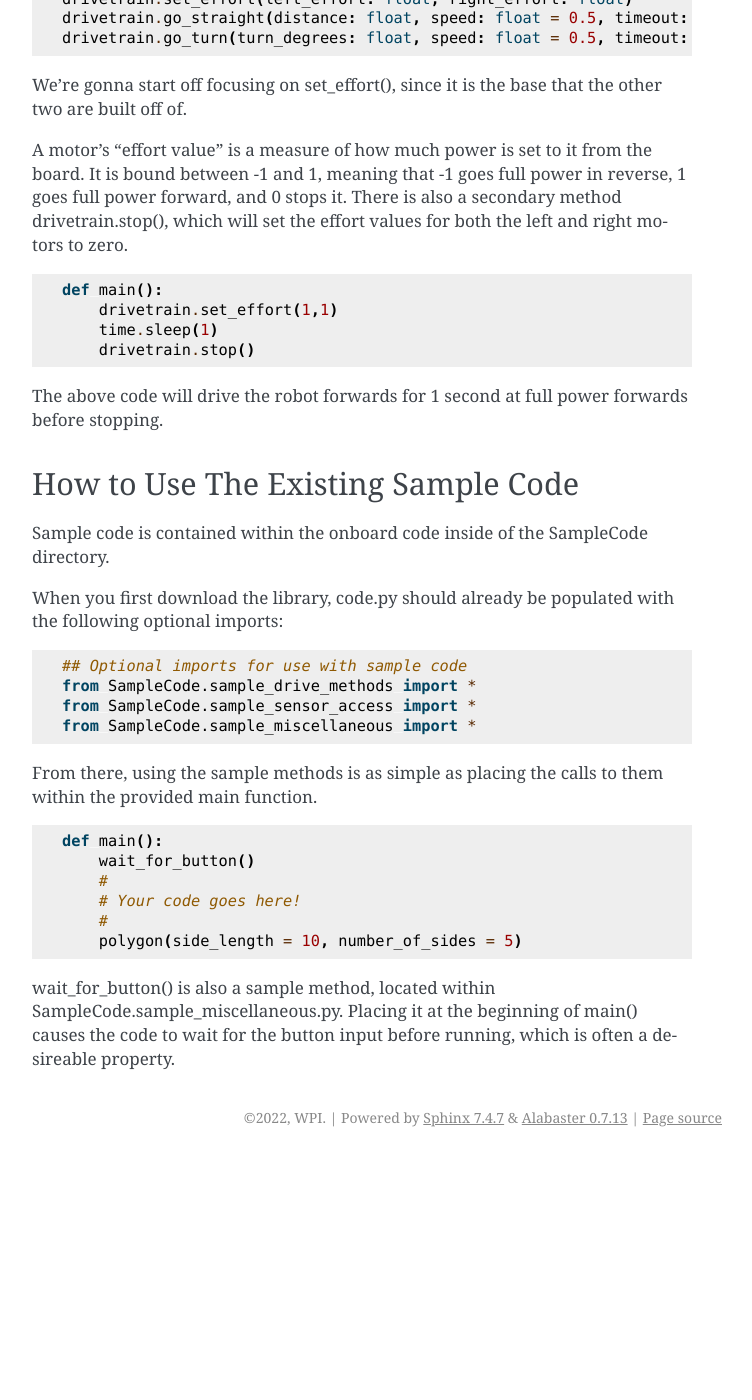
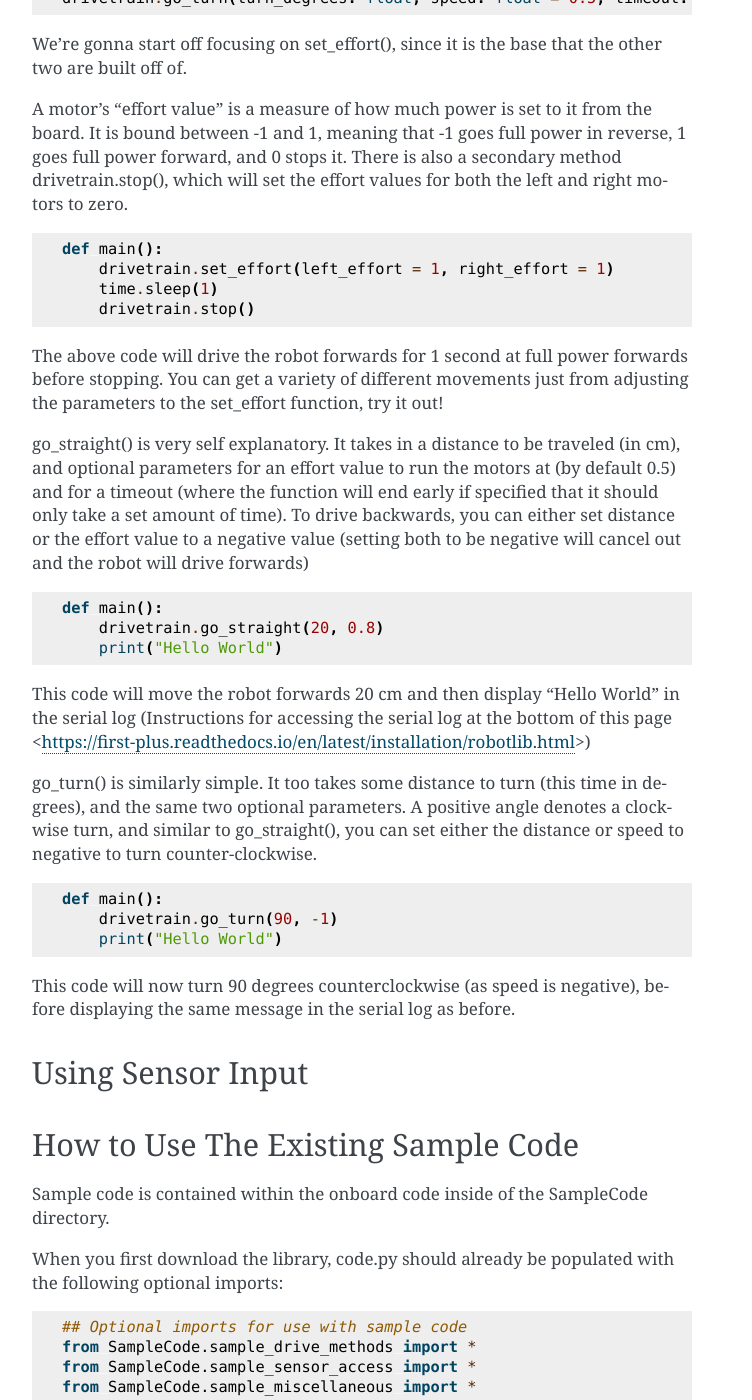
Before and after one commit to Open-STEM/Open-STEM.github.io, a Sphinx documentation site: the page built from docs/source/examples/index.rst, in a window 1280 px wide and 1400 px high, scrolled down 427 px. Shown: the whole window, without its empty margins (388-1140 px from the left). Built offline with Sphinx 7.4.7, drawn with Linux system fonts in a browser that asks for light colours; before the commit the page ends 1584 px from its top, so only the background shows below that; some of the changed text lies outside the part shown.

Commit message:
Sample code explanation part 4

```diff
--- a/docs/source/examples/index.rst
+++ b/docs/source/examples/index.rst
@@ -3,14 +3,14 @@ Understanding the Code
 
 All of the code you write should be called from within the main() function, located within code.py.
 
-This approach will simplify the amount of code that gets run at once, reducing errors overall (code not wrapped in functions get called on import).
+This approach will simplify the amount of code that gets run at once, making errors easier to find.
 
 Getting the Robot to Move
 -------------------------
 
 Getting the robot to move is a pretty simple task, and WPIGSILib provides 3 main ways to do that:
 
-..code::
+.. code::
 
     drivetrain.set_effort(left_effort: float, right_effort: float)
     drivetrain.go_straight(distance: float, speed: float = 0.5, timeout: float = None)
@@ -24,11 +24,39 @@ There is also a secondary method drivetrain.stop(), which will set the effort va
 .. code::
 
     def main():
-        drivetrain.set_effort(1,1)
+        drivetrain.set_effort(left_effort = 1, right_effort = 1)
         time.sleep(1)
         drivetrain.stop()
 
-The above code will drive the robot forwards for 1 second at full power forwards before stopping.
+The above code will drive the robot forwards for 1 second at full power forwards before stopping. You can get a variety of different movements just from adjusting the parameters to the set_effort function, try it out!
+
+go_straight() is very self explanatory. It takes in a distance to be traveled (in cm),
+and optional parameters for an effort value to run the motors at (by default 0.5) and for a timeout (where the function will end early if specified that it should only take a set amount of time).
+To drive backwards, you can either set distance or the effort value to a negative value (setting both to be negative will cancel out and the robot will drive forwards)
+
+.. code::
+
+    def main():
+        drivetrain.go_straight(20, 0.8)
+        print("Hello World")
+
+This code will move the robot forwards 20 cm and then display "Hello World" in the serial log (Instructions for accessing the serial log at the bottom of _`this page` <https://first-plus.readthedocs.io/en/latest/installation/robotlib.html>)
+
+go_turn() is similarly simple. It too takes some distance to turn (this time in degrees), and the same two optional parameters.
+A positive angle denotes a clockwise turn, and similar to go_straight(), you can set either the distance or speed to negative to turn counter-clockwise.
+
+.. code::
+
+    def main():
+        drivetrain.go_turn(90, -1)
+        print("Hello World")
+
+This code will now turn 90 degrees counterclockwise (as speed is negative), before displaying the same message in the serial log as before.
+
+Using Sensor Input
+------------------
+
+
 
 How to Use The Existing Sample Code
 -----------------------------------
```
